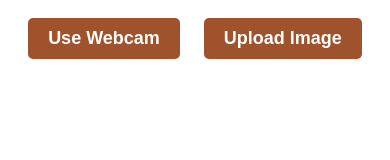
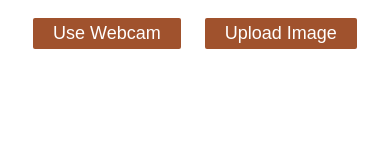
Before and after one commit to Gogaming5/Monument-Identifier, a plain HTML site: page index.html in a window 390 px wide. Drawn offline with Linux system fonts and the light colour scheme.

Commit message:
Update index.html

```diff
--- a/index.html
+++ b/index.html
@@ -18,13 +18,12 @@
             button {
                 background-color: #a0522d;
                 color: white;
-                padding: 10px 20px;
+                padding: 5px 20px;
                 border: none;
                 cursor: pointer;
                 margin: 10px;
-                border-radius: 5px;
+                border-radius: 2px;
                 font-size: calc(1em + 2px);
-                font-weight: bold;
             }
             #webcam-container, #image-container {
                 margin-top: 20px;
@@ -61,7 +60,7 @@
                     grid-template-columns: repeat(1, auto);
                 }
                 #label-container div{
-                    width: 70%;
+                    width: 90%;
                     height: 35px;
                     font-size: 20px;
                 }
```
